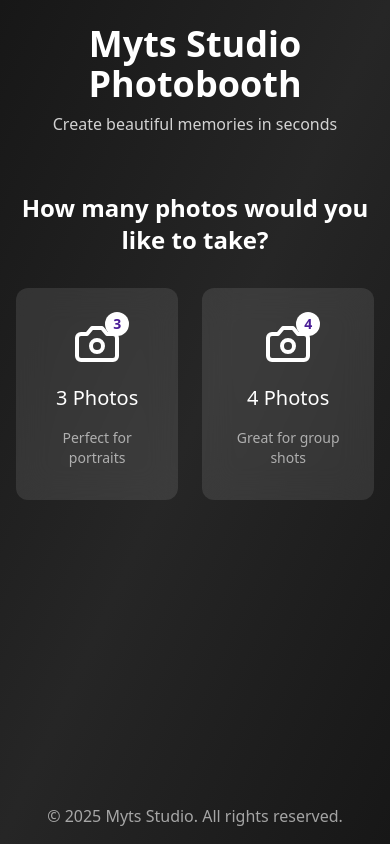
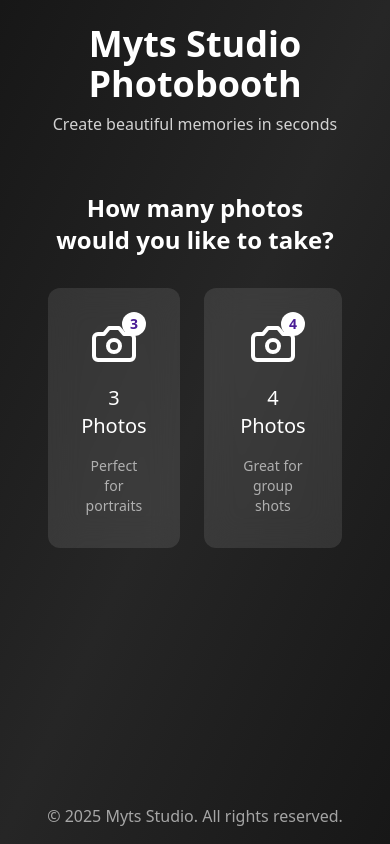
Before and after one commit to arifjagad/myts-studio-photobooth, a React (Vite) app: page / in a window 390 px wide. Built offline with nearby package versions, Linux system fonts and the light colour scheme.

Commit message:
style: Menambahkan padding

```diff
--- a/src/App.tsx
+++ b/src/App.tsx
@@ -25,7 +25,7 @@ function App() {
   };
 
   return (
-    <div className="min-h-screen bg-gradient-to-br from-neutral-900 via-neutral-800 to-neutral-900 text-white flex flex-col">
+    <div className="min-h-screen bg-gradient-to-br from-neutral-900 via-neutral-800 to-neutral-900 text-white flex flex-col px-8">
       <header className="py-6 text-center">
         <h1 className="text-4xl font-bold">Myts Studio Photobooth</h1>
         <p className="mt-2 text-white/80">Create beautiful memories in seconds</p>
--- a/src/components/FrameCustomizer.tsx
+++ b/src/components/FrameCustomizer.tsx
@@ -422,7 +422,7 @@ function FrameCustomizer() {
 
   return (
     <div className="flex flex-col items-center relative">
-      <div className="grid md:grid-cols-2 grid-cols-1 gap-4 mb-4">
+      <div className="grid grid-cols-2 gap-4 mb-4">
         {/* Back button */}
         <Button
           color="light"
@@ -582,7 +582,7 @@ function FrameCustomizer() {
       </div>
 
       {/* Download button */}
-      <div className="grid grid-cols-2 gap-4">
+      <div className="grid md:grid-cols-2 grid-cols-1 md:gap-4">
         <Button
           gradientDuoTone="purpleToBlue"
           className="mt-6 lg:px-5 lg:py-3 font-semibold"
```
